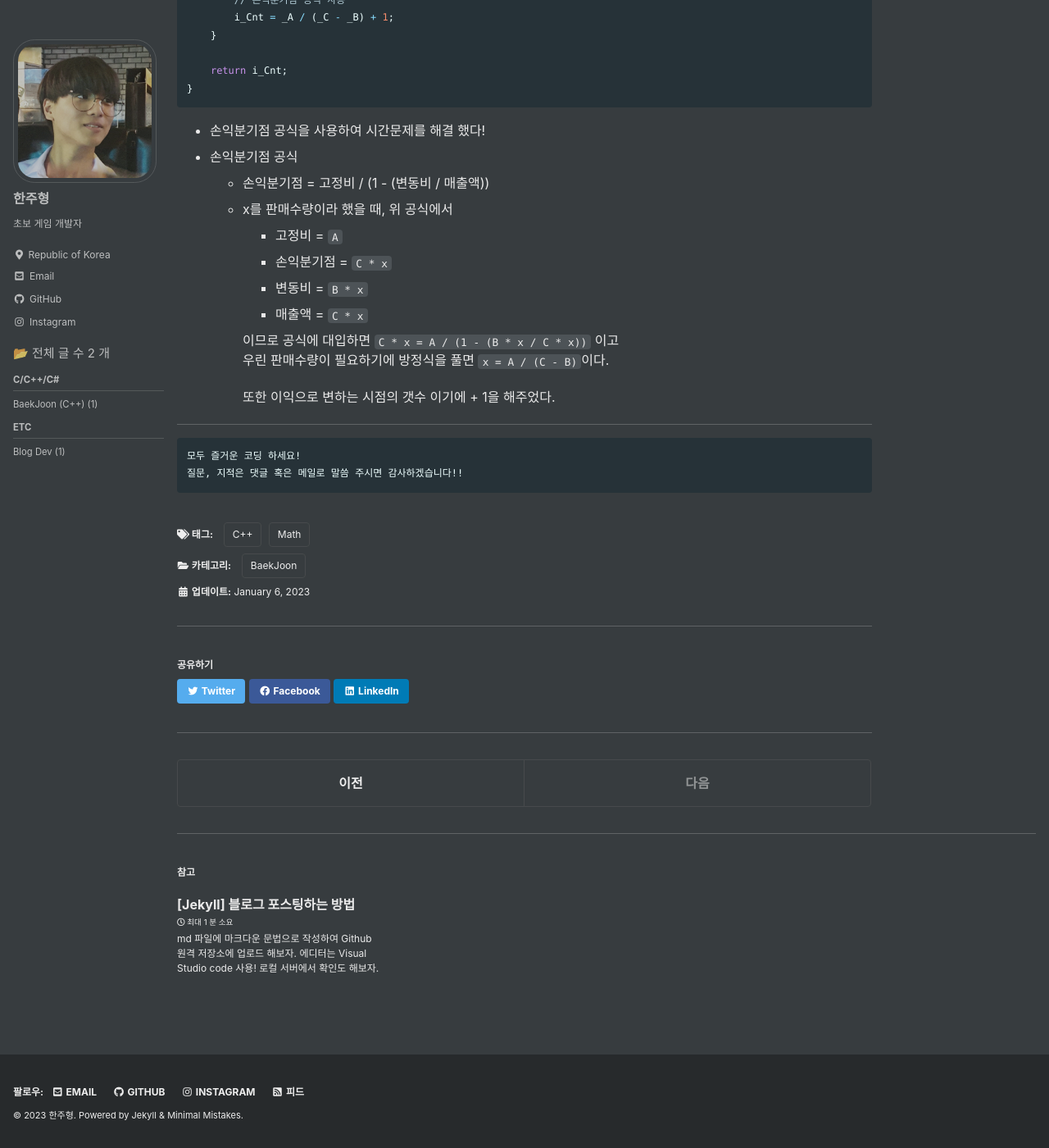
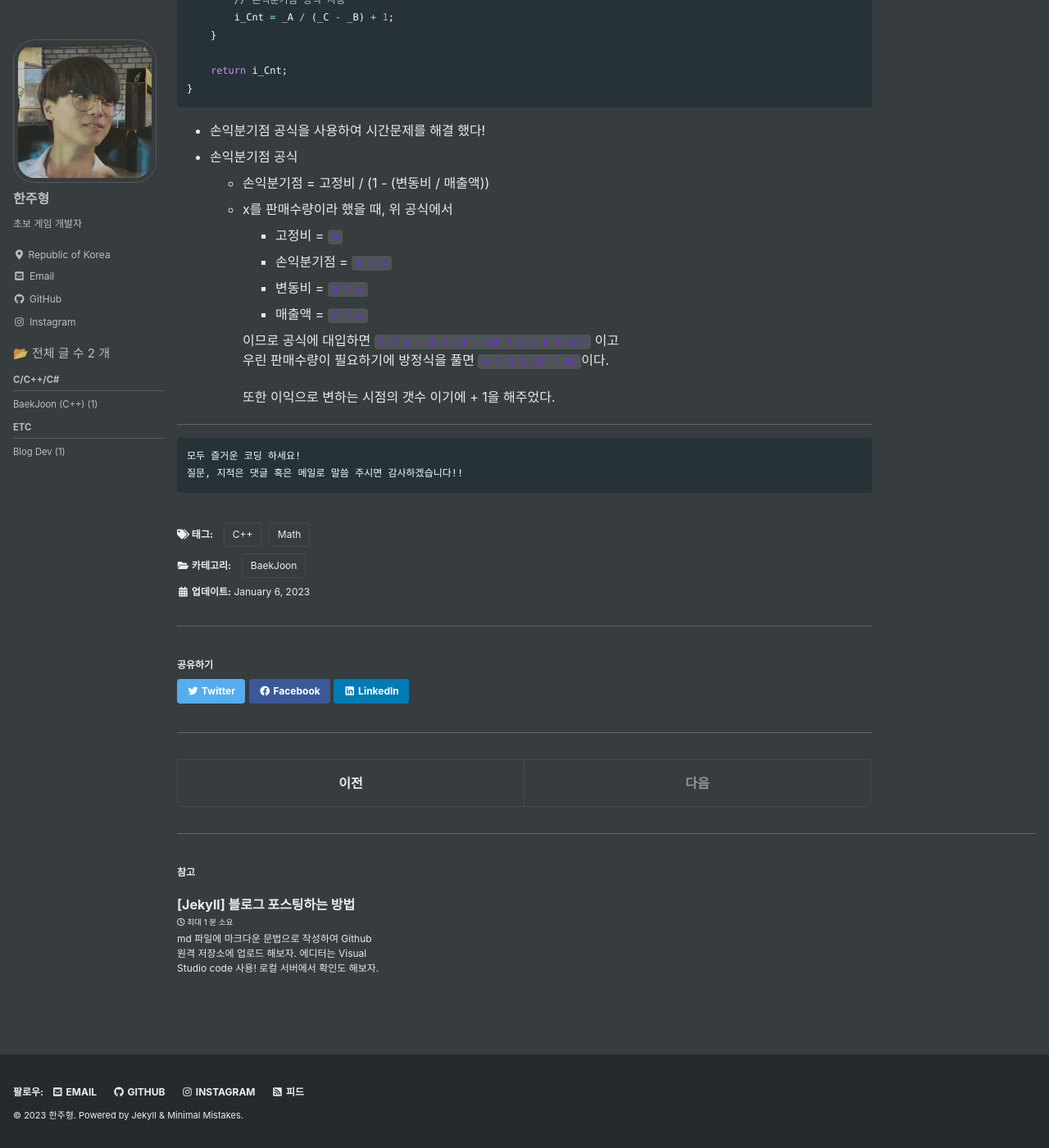
Before and after one commit to JuhyungHan/JuhyungHan.github.io, a Jekyll site: the page built from _posts/2023-01-06-BM1-Ex1.md, in a window 1280 px wide and 1400 px high, scrolled down 1955 px. Shown: the whole window at 82% size. Built offline with Jekyll 4.4.1, drawn with Linux system fonts in a browser that asks for light colours; cached includes are drawn as plain includes.

Commit message:
Update _base.scss

```diff
--- a/_sass/minimal-mistakes/_base.scss
+++ b/_sass/minimal-mistakes/_base.scss
@@ -158,6 +158,25 @@ pre {
 
 pre {
   overflow-x: auto; /* add scrollbars to wide code blocks*/
+}
+
+p > code,
+a > code,
+li > code,
+figcaption > code,
+td > code {
+  padding-top: 0.1rem;
+  padding-bottom: 0.1rem;
+  font-size: 0.8em;
+  background: $code-background-color;
+  color: $primary-color;
+  border-radius: $border-radius;
+
+  &:before,
+  &:after {
+    letter-spacing: -0.2em;
+    content: "\00a0"; /* non-breaking space*/
+  }
 }
 
 /* horizontal rule */
```
